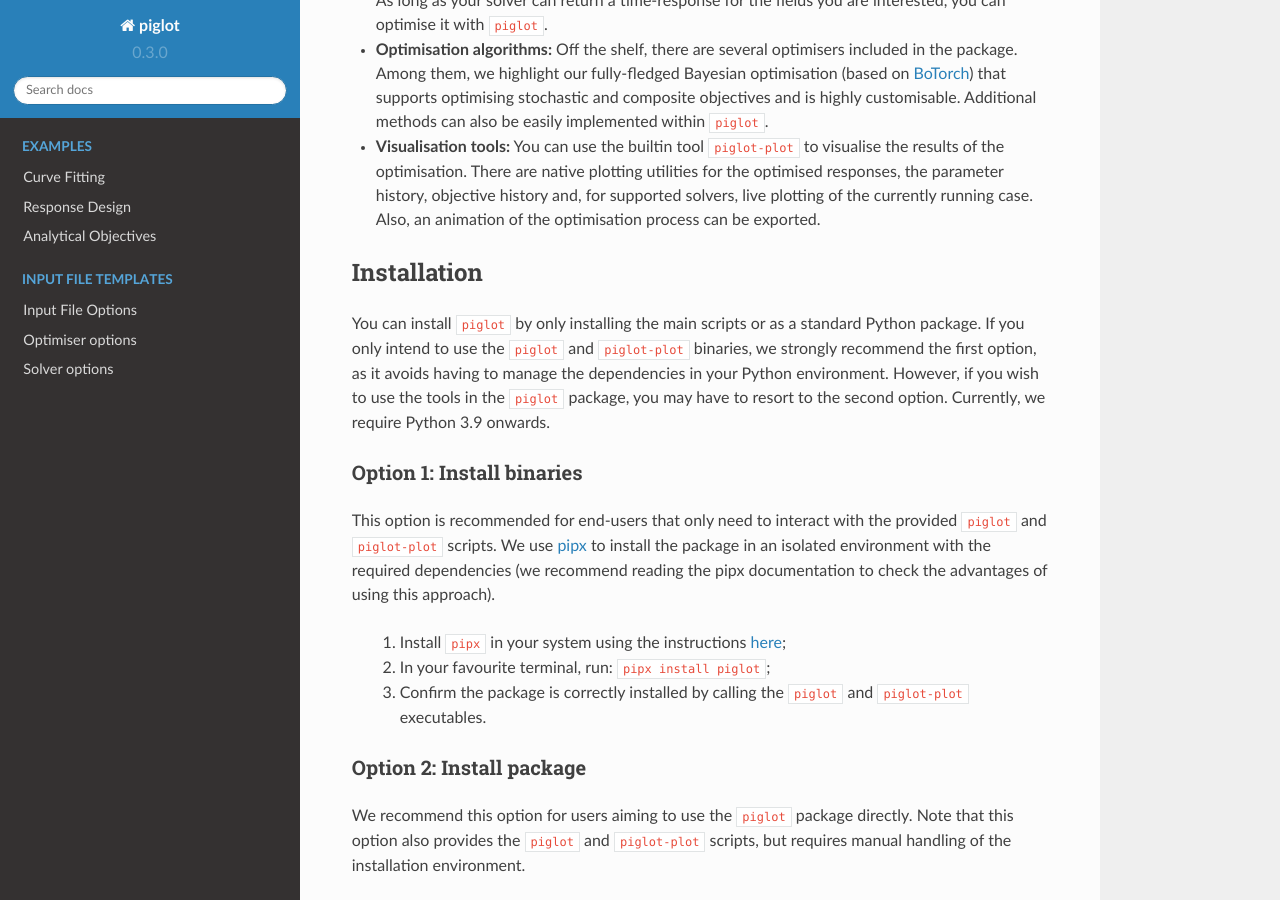
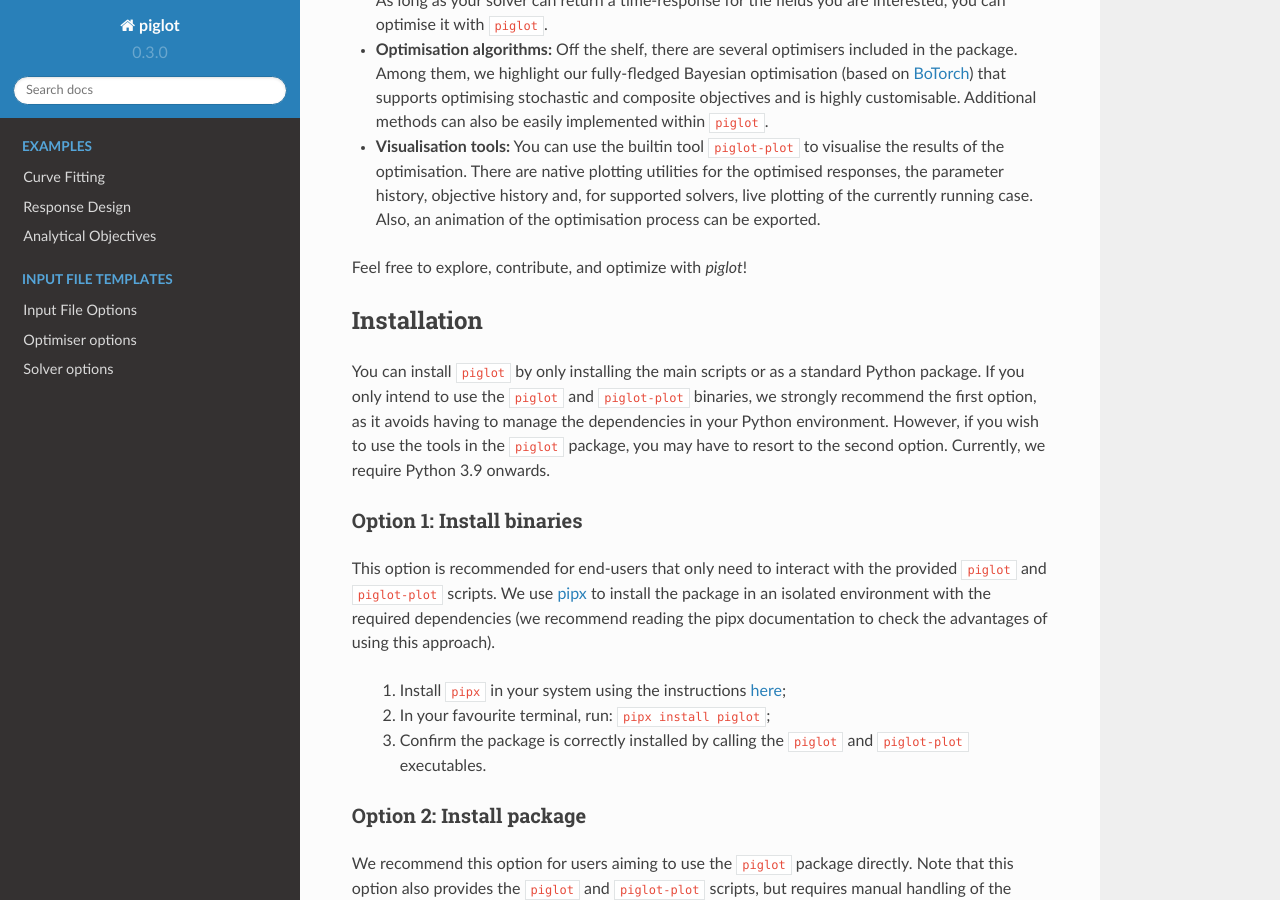
Before and after one commit to CM2S/piglot, a Sphinx documentation site: the page built from docs/source/index.rst, in a window 1280 px wide and 900 px high, scrolled down 651 px. Built offline with Sphinx 7.4.7 and the Read the Docs theme 2.0.0, drawn with Linux system fonts in a browser that asks for light colours; pages that are not in the unit, such as notebooks, are missing from menus.

Commit message:
Add small message in index

```diff
--- a/docs/source/index.rst
+++ b/docs/source/index.rst
@@ -37,6 +37,8 @@ We highlight:
 - **Integration with solvers:** We provide an extensible interface for coupling with physics solvers. As long as your solver can return a time-response for the fields you are interested, you can optimise it with :code:`piglot`.
 - **Optimisation algorithms:** Off the shelf, there are several optimisers included in the package. Among them, we highlight our fully-fledged Bayesian optimisation (based on `BoTorch <https://botorch.org/>`_) that supports optimising stochastic and composite objectives and is highly customisable. Additional methods can also be easily implemented within :code:`piglot`.
 - **Visualisation tools:** You can use the builtin tool :code:`piglot-plot` to visualise the results of the optimisation. There are native plotting utilities for the optimised responses, the parameter history, objective history and, for supported solvers, live plotting of the currently running case. Also, an animation of the optimisation process can be exported.
+
+Feel free to explore, contribute, and optimize with `piglot`!
 
 
 Installation
```
